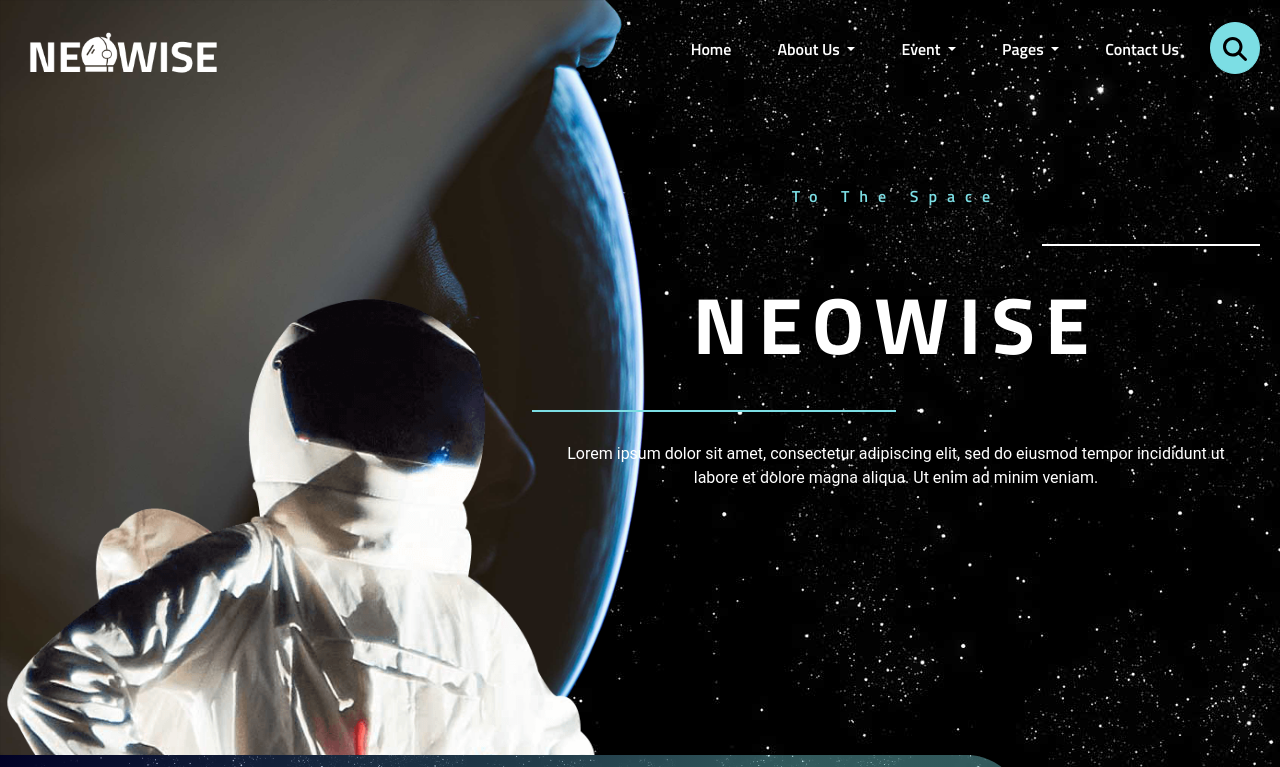
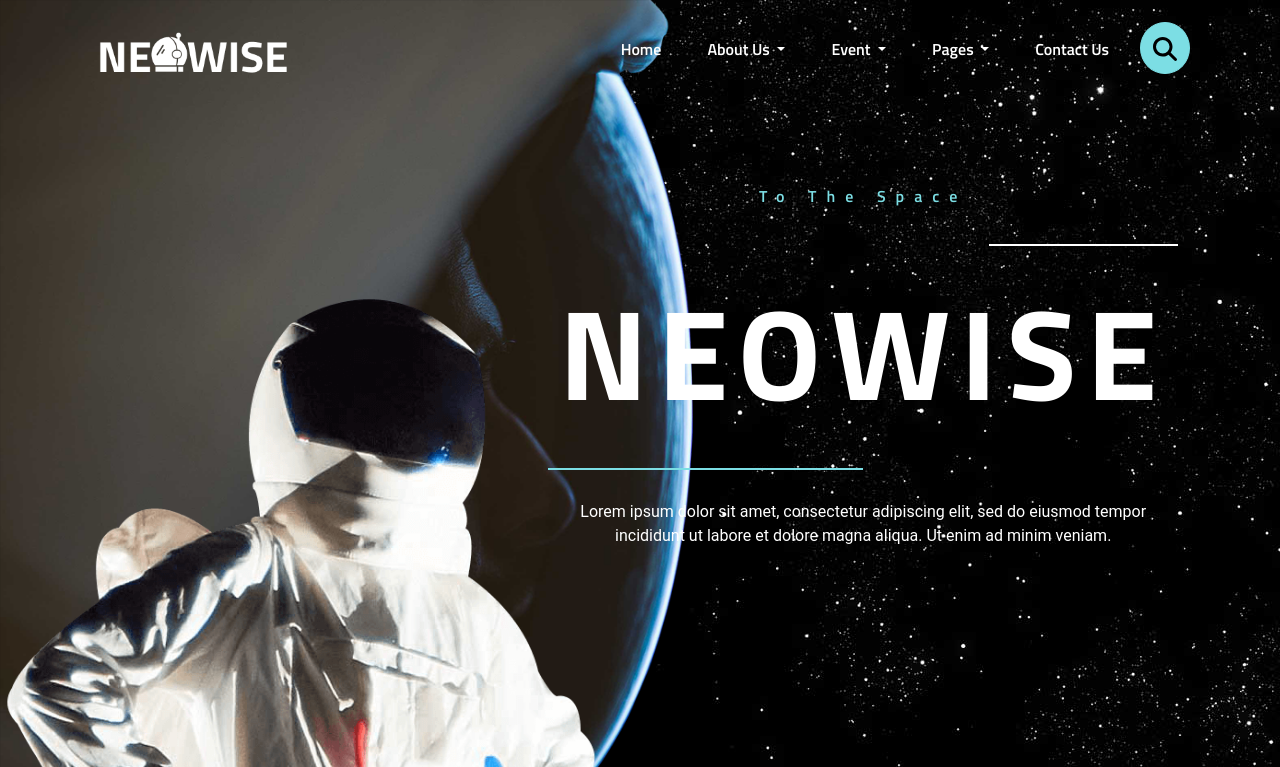
Before and after one commit to hasanasadov/CA_CSS_Project_Neowise, a plain HTML site: page dev.htm in a window 1280 px wide. Shown: the top 767 px of the page. Drawn offline with nearby package versions, Linux system fonts and the light colour scheme; animation ran at ten frames a second.

Commit message:
header container added

```diff
--- a/assets/css/_media.scss
+++ b/assets/css/_media.scss
@@ -137,6 +137,9 @@
         .header-bottom{
             padding-bottom: 250px !important;
         }
+        .header-texts > h1 {
+            font-size: 128px !important;
+        }
     }
     .search{
         position: relative !important;
--- a/dev.htm
+++ b/dev.htm
@@ -18,7 +18,7 @@
       <section class="header">
         <!-- NAVBAR START -->
         <nav class="navbar navbar-expand-lg bg-body-tertiary fnt">
-            <div class="container-fluid d-flex ">
+            <div class="container-fluid d-flex container">
               <a class="navbar-brand p-15 h-75" href="#"><img src="./assets/img/logo.png" alt=""></a>
               <button class="navbar-toggler" type="button" data-bs-toggle="collapse" data-bs-target="#navbarSupportedContent" aria-controls="navbarSupportedContent" aria-expanded="false" aria-label="Toggle navigation">
 
@@ -82,7 +82,7 @@
 
 
         <!-- HEADER BOTTOM START -->
-        <div class="header-bottom ">
+        <div class="header-bottom container">
           <div class="header-texts">
               <h4>To The Space</h4>
               <div class="elementor-divider-1">
```
Also changed, not shown: assets/css/dev.css, 1 other file.
